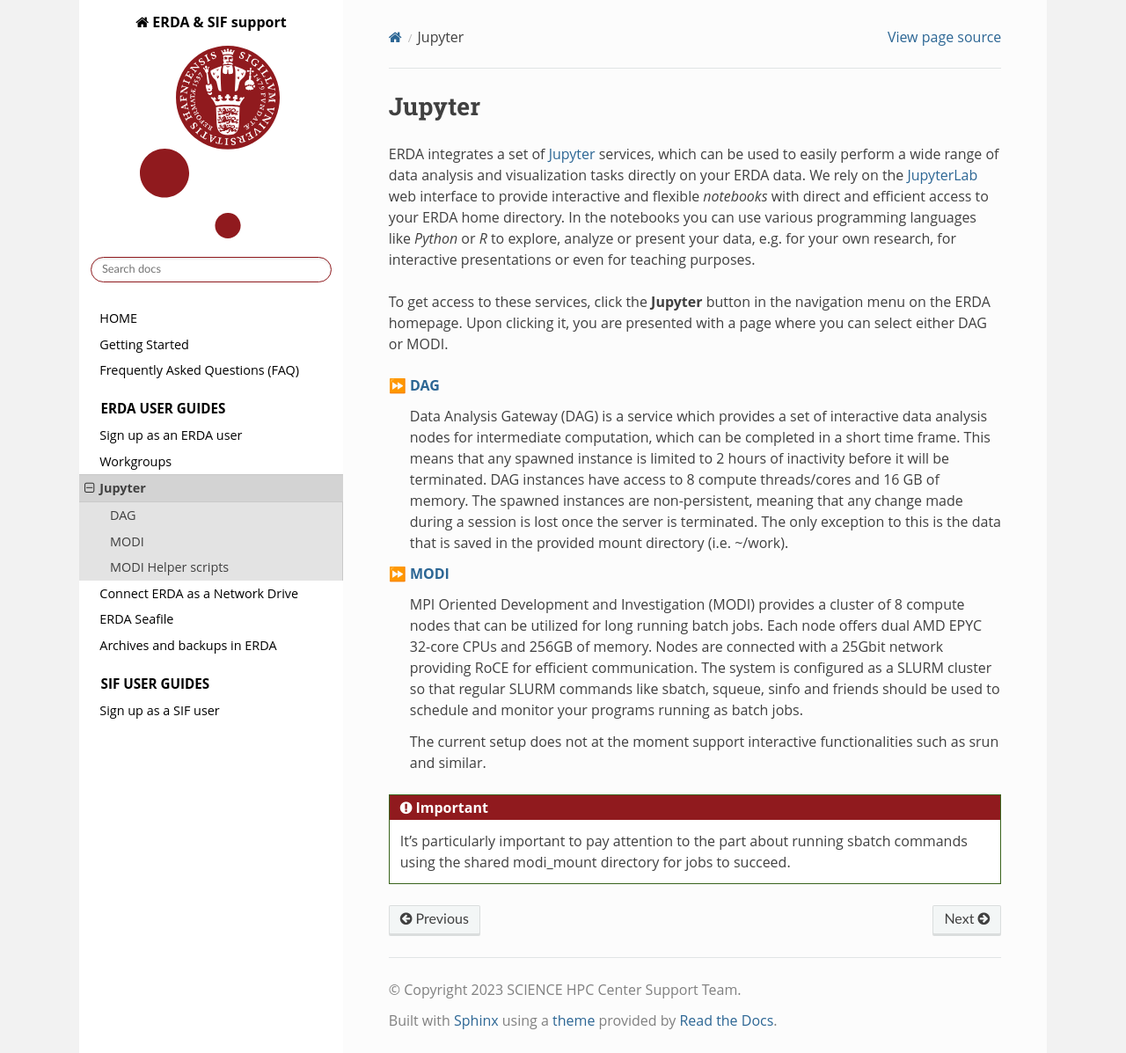
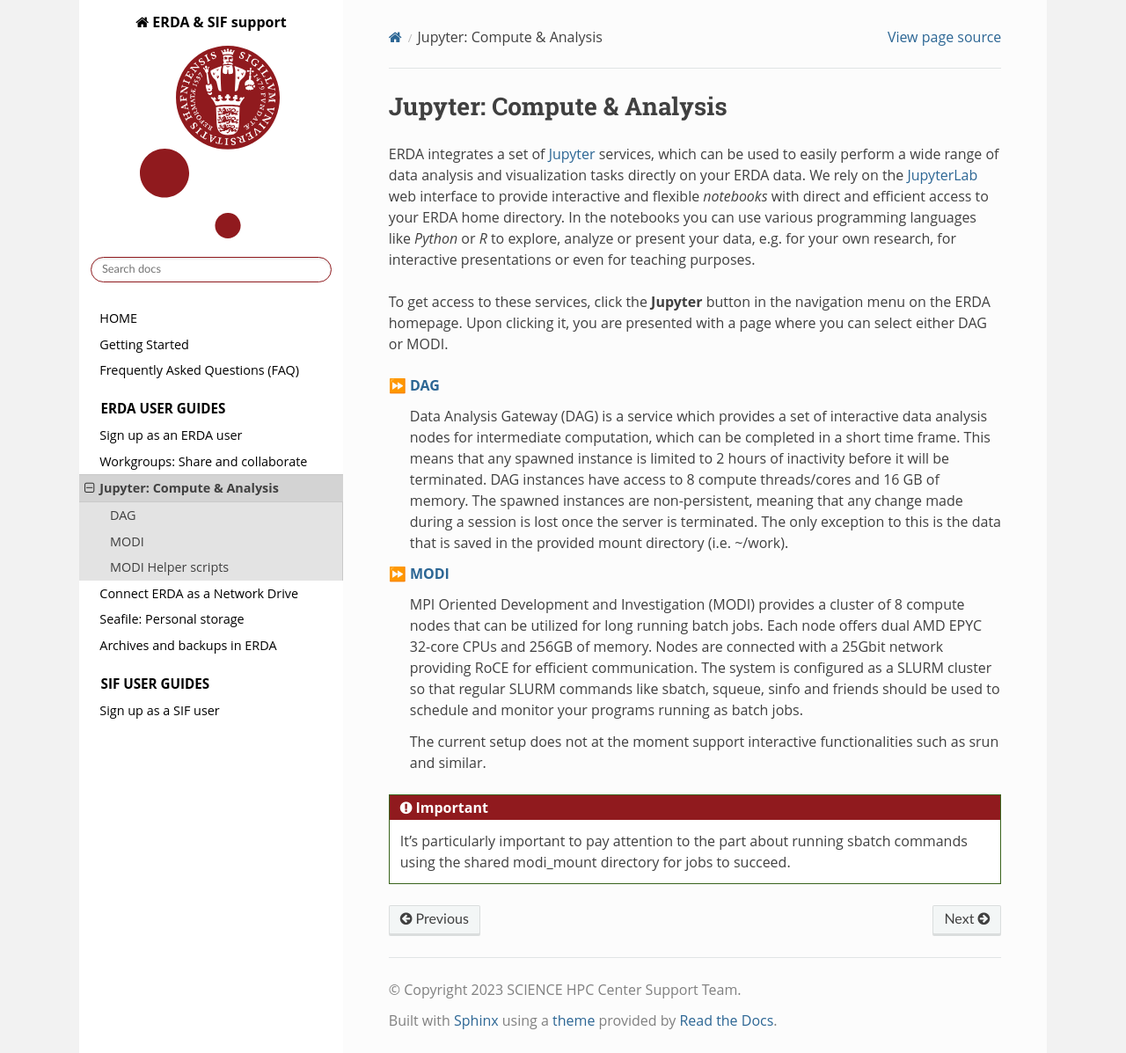
Before and after one commit to ucphhpc/migrid-user-docs, a Sphinx documentation site: the page built from docs/sections/erda/jupyter/index.rst, in a window 1280 px wide and 1197 px high. Shown: the whole window at 88% size. Built offline with Sphinx 7.4.7 and the Read the Docs theme 2.0.0, drawn with Linux system fonts in a browser that asks for light colours.

Commit message:
Make section titles more explicit

```diff
--- a/docs/sections/erda/jupyter/index.rst
+++ b/docs/sections/erda/jupyter/index.rst
@@ -1,7 +1,8 @@
 .. _erda-jupyter-start:
 
-Jupyter
-=======
+===========================
+Jupyter: Compute & Analysis
+===========================
 
 ERDA integrates a set of `Jupyter <https://jupyter.org/>`_ services, which can be used to easily perform a wide range of data analysis and visualization tasks directly on your ERDA data. We rely on the `JupyterLab <https://jupyterlab.readthedocs.io/en/stable/>`_ web interface to provide interactive and flexible *notebooks* with direct and efficient access to your ERDA home directory. In the notebooks you can use various programming languages like `Python` or `R` to explore, analyze or present your data, e.g. for your own research, for interactive presentations or even for teaching purposes.
 
--- a/docs/sections/erda/seafile/index.rst
+++ b/docs/sections/erda/seafile/index.rst
@@ -1,8 +1,8 @@
 .. _erda-seafile-start:
 
-============
-ERDA Seafile
-============
+=========================
+Seafile: Personal storage
+=========================
 
 ERDA Seafile is a file/folder synchronization and data sharing service similar to Dropbox/OneDrive/Google Drive/iCloud - But with the advantage that your data are stored internally and securely at UCPH.
 Seafile provides sharing capabilities which can be used to share data with internals and externals, and in that context it is left to the users to adhere to rules and regulations about confidentiality and
--- a/docs/sections/erda/signup/index.rst
+++ b/docs/sections/erda/signup/index.rst
@@ -1,5 +1,6 @@
 .. _erda-signup-start:
 
+=======================
 Sign up as an ERDA user
 =======================
 
--- a/docs/sections/erda/workgroup/index.rst
+++ b/docs/sections/erda/workgroup/index.rst
@@ -1,8 +1,8 @@
 .. _erda-workgroup-start:
 
-==========
-Workgroups
-==========
+=================================
+Workgroups: Share and collaborate
+=================================
 
 .. Note::
    If you are a user who need access to a workgroup, check out :ref:`erda-workgroup-requestor`. If you need to set up and administrate a workgroup in ERDA, check out :ref:`erda-workgroup-creator`.
```
